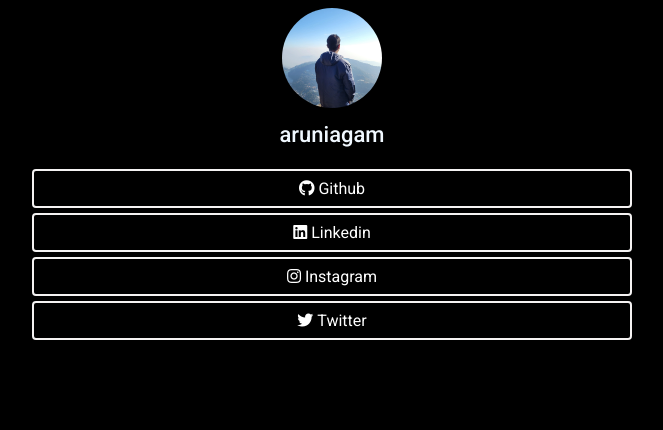
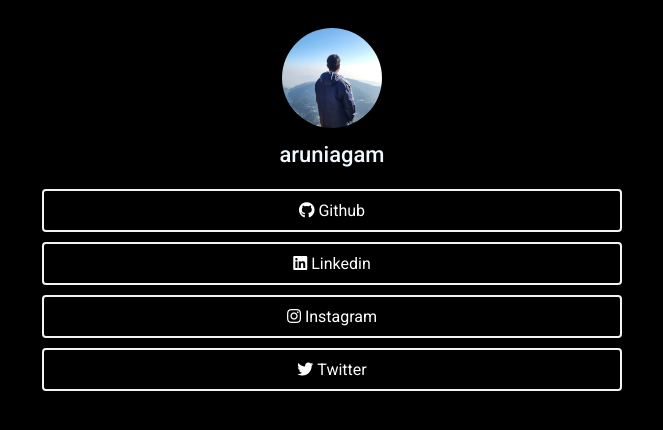
Before and after one commit to AruniAgam/link-tree, a plain HTML site: page index.html in a window 1280 px wide. Shown: the whole page, without its empty margins (308-971 px from the left). Drawn offline with Linux system fonts and the light colour scheme.

Commit message:
Update index.css

```diff
--- a/index.css
+++ b/index.css
@@ -4,6 +4,7 @@
     max-width: 600px;
 }
 img{
+    margin-top: 20px;
     height: 100px;
     width: 100px;
     border-radius: 50px;
@@ -30,9 +31,11 @@
 .link{
     background-color: transparent;
     font-size: 16px;
-    padding: 8px 16px 8px 16px;
+    padding: 10px;
     display: block;
-    margin-bottom: 5px ;
+    margin-left:10px ;
+    margin-right: 10px;
+    margin-bottom: 10px ;
     border-width: 2px;
     border-style: solid;
     border-color:rgb(244, 242, 242);
```
